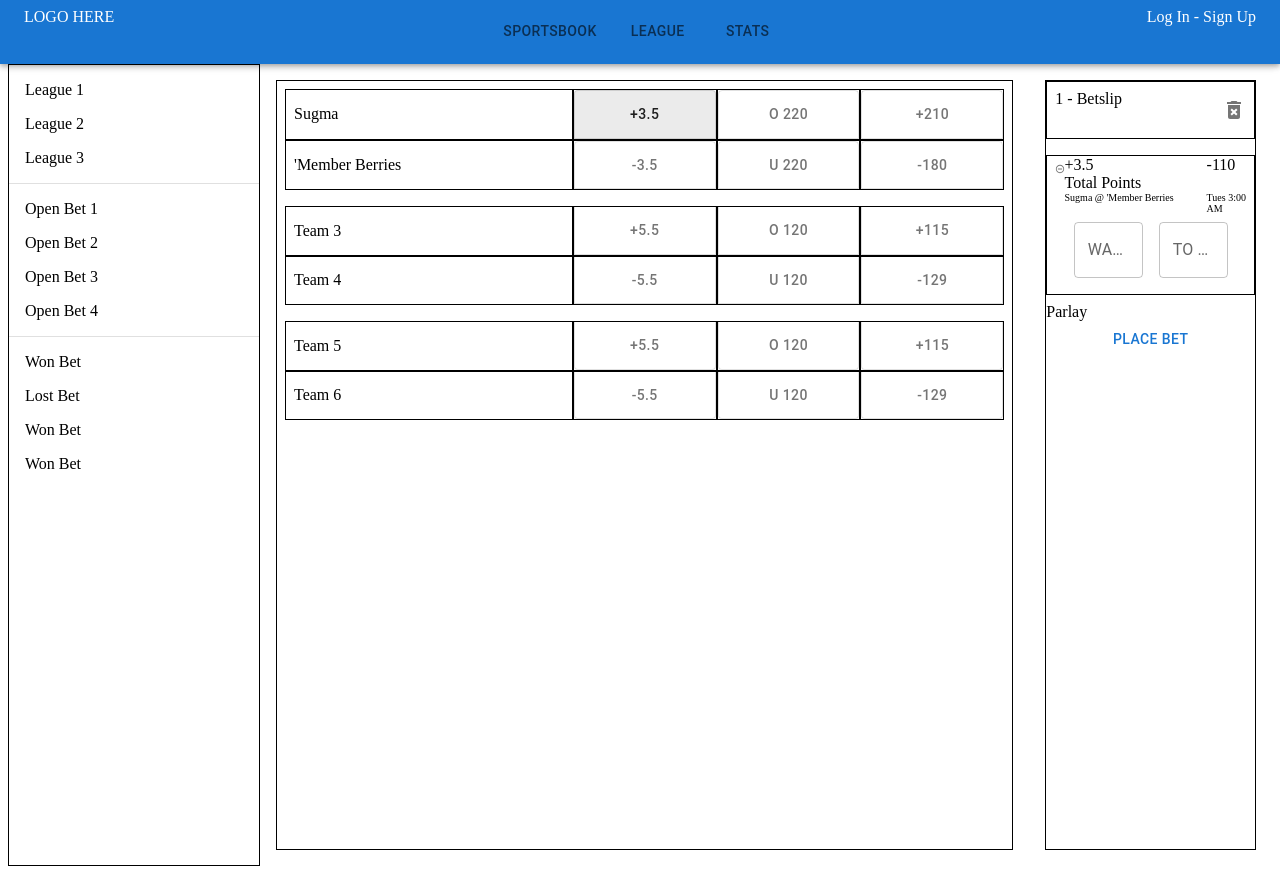
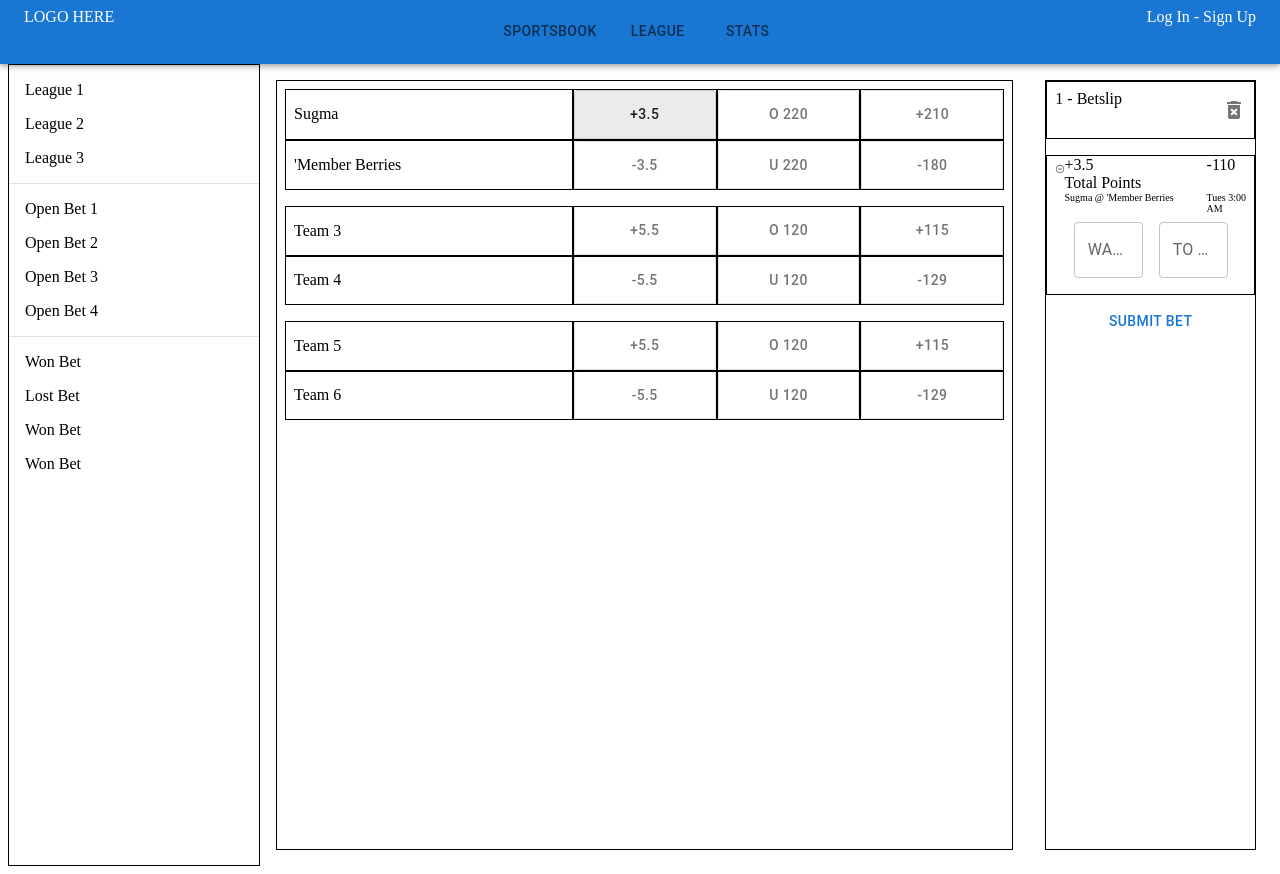
Before and after one commit to jsimerly/SIHSportsbook, a React app in the folder Frontend/: page / in a window 1280 px wide. Both pictures are taken after a click on the button "+3.5". Built offline with nearby package versions, Linux system fonts and the light colour scheme; the HTML template or start-up script is replaced by a standard one.

Commit message:
conditional submit button

```diff
--- a/Frontend/src/components/organisms/BetSlip.js
+++ b/Frontend/src/components/organisms/BetSlip.js
@@ -16,6 +16,15 @@ export default function BetSlip(props){
     useEffect(() => {
         setSelectedBets(props.data)
     }, [props.data])
+
+    function submitButton() {
+        if (selectedBets.length === 0 ){
+            console.log('empty')
+            return (<div></div>)
+        } else {
+            return (<Button> Submit Bet </Button>)
+        }
+    }
 
     return (
             <Box sx={{
@@ -43,15 +52,7 @@ export default function BetSlip(props){
                         />
                     )}
                 </List>
-                <Box sx={{width:'100%'}}>
-                    <Box>
-                        Parlay
-
-                    </Box>
-                </Box>
-                <Button>
-                    Place Bet
-                </Button>
+                {submitButton()}
             </Box>
     )
 }
```
Also changed, not shown: Frontend/static/frontend/main.js.
